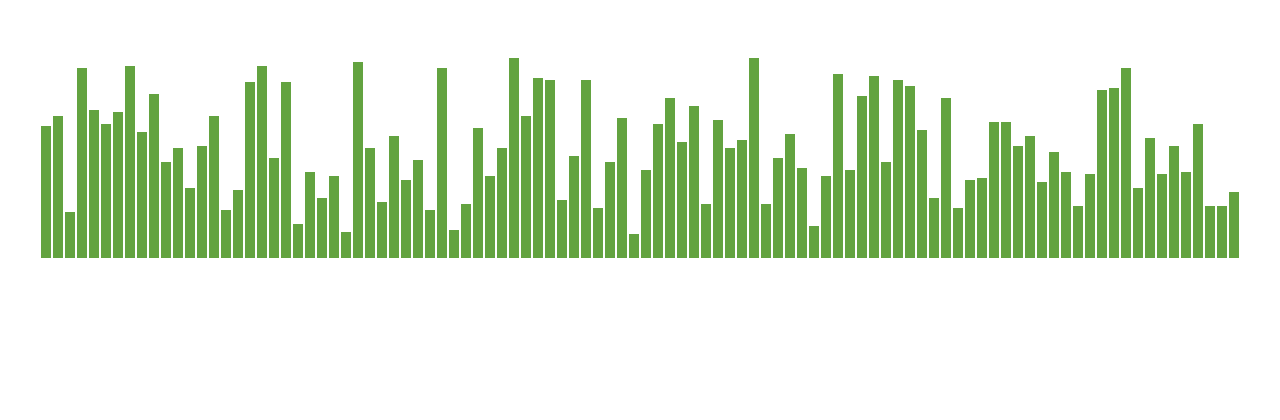
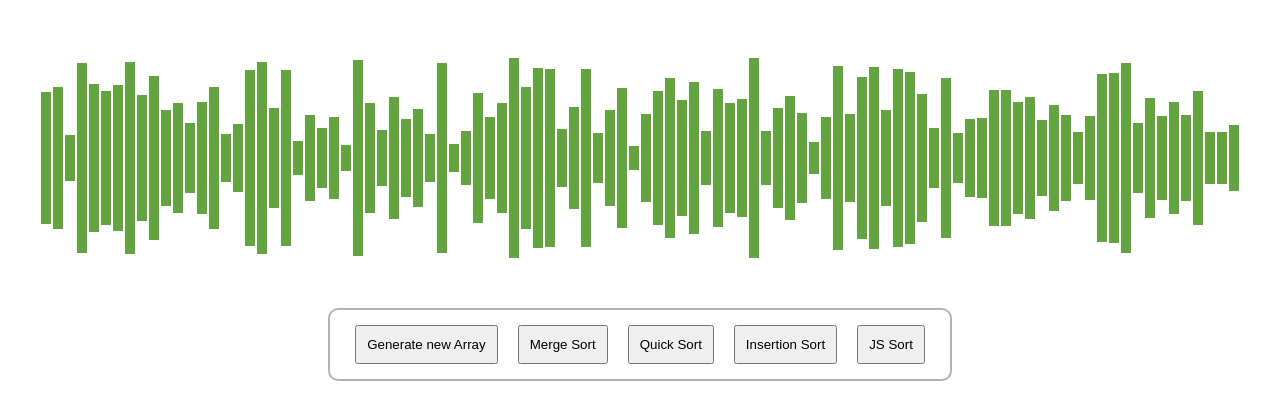
Before and after one commit to samhainsamhainsamhain/SortingAlgorithmVisualizer, a React (Create React App) app: page / in a window 1280 px wide. Shown: the top 420 px of the page. Built offline with nearby package versions, Linux system fonts and the light colour scheme.

Commit message:
added control pannel with a little styling

```diff
--- a/src/App.css
+++ b/src/App.css
@@ -3,10 +3,26 @@
   margin: 0 1px;
 }
 
-.container {
+.barContainer {
   display: flex;
   justify-content: center;
-  align-items: baseline;
+  align-items: center;
   margin: 0 auto;
   padding: 50px 0px;
+  height: 200px;
 }
+
+.controlPanel {
+  display: flex;
+  justify-content: center;
+  width: fit-content;
+  padding: 15px;
+  margin: 0 auto;
+  border-radius: 10px;
+  border: 2px solid rgba(0, 0, 0, 0.3);
+}
+
+.controlPanel button {
+  padding: 10px;
+  margin: 0 10px;
+}
--- a/src/App.tsx
+++ b/src/App.tsx
@@ -24,9 +24,17 @@ function App() {
     setArray(array);
   }
 
+  function mergeSort() {}
+
+  function quickSort() {}
+
+  function insertionSort() {}
+
+  function jsSort() {}
+
   return (
     <div className="App">
-      <div className="container">
+      <div className="barContainer">
         {array.map((barHeight, index) => (
           <div
             key={index}
@@ -40,6 +48,13 @@ function App() {
           ></div>
         ))}
       </div>
+      <div className="controlPanel">
+        <button onClick={generateArray}>Generate new Array</button>
+        <button onClick={mergeSort}>Merge Sort</button>
+        <button onClick={quickSort}>Quick Sort</button>
+        <button onClick={insertionSort}>Insertion Sort</button>
+        <button onClick={jsSort}>JS Sort</button>
+      </div>
     </div>
   );
 }
```
